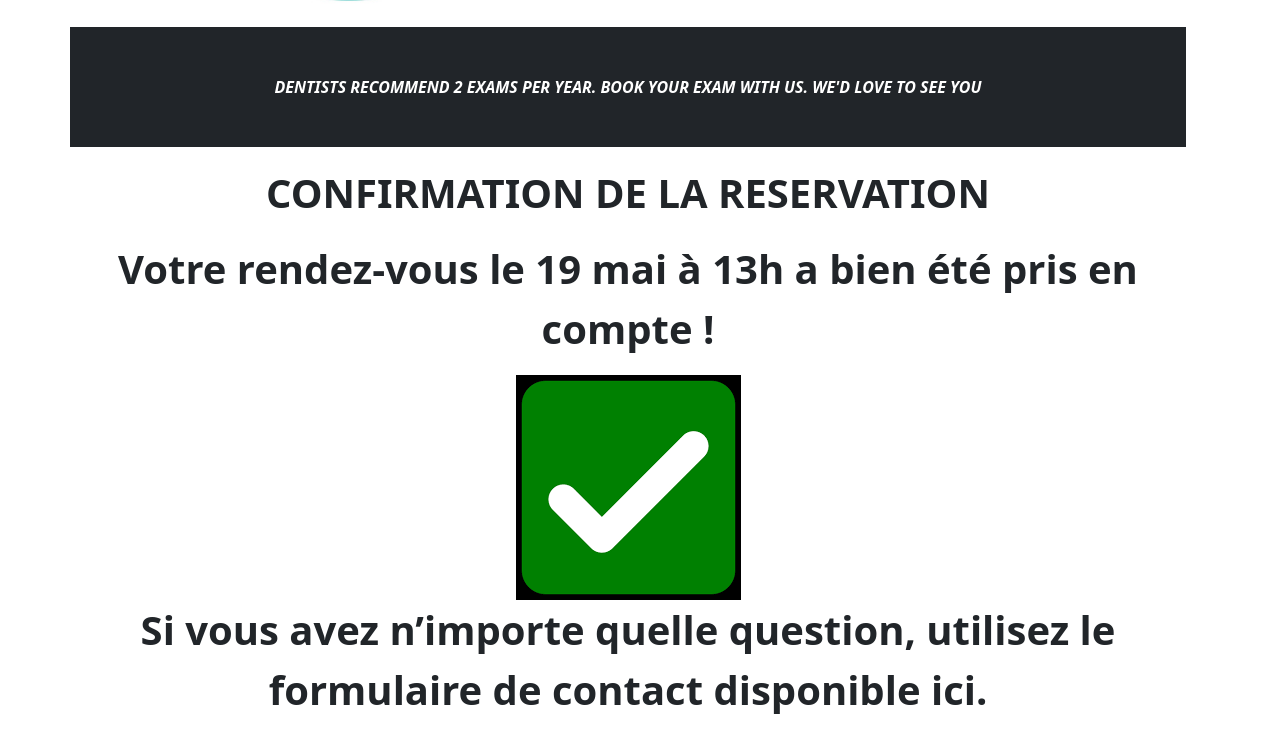
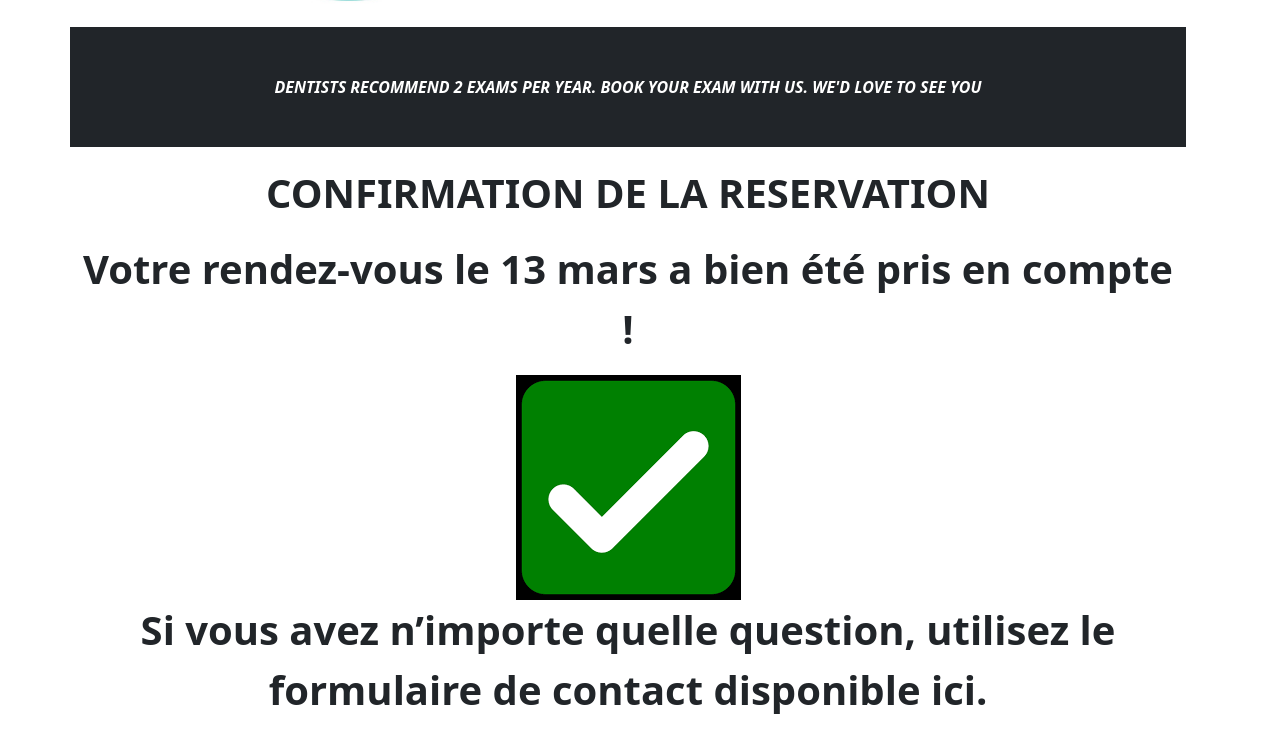
Before and after one commit to Yawnek/seg_Website35, a plain HTML site: page index.html in a window 1280 px wide. Shown: the part 4156-4892 px from the top of the page. Drawn offline with nearby package versions, Linux system fonts and the light colour scheme.

Commit message:
Update index.html

```diff
--- a/index.html
+++ b/index.html
@@ -298,7 +298,7 @@ Elle est aussi une hygiéniste dentaire, et elle est  très bonne pour nettoyer
     <script src="https://cdn.jsdelivr.net/npm/bootstrap@5.1.3/dist/js/bootstrap.bundle.min.js" integrity="sha384-ka7Sk0Gln4gmtz2MlQnikT1wXgYsOg+OMhuP+IlRH9sENBO0LRn5q+8nbTov4+1p" crossorigin="anonymous"></script>
 
     <p class="text-center fs-1 fw-bold">CONFIRMATION DE LA RESERVATION</p>
-    <p class="text-center fs-1 fw-bold">Votre rendez-vous le 19 mai à 13h a bien été pris en compte !</p>
+    <p class="text-center fs-1 fw-bold">Votre rendez-vous le 13 mars a bien été pris en compte !</p>
     <div class="text-center">
         <div class="md-7">
             <img class="img-fluid" src = "greenimage.png">
```
